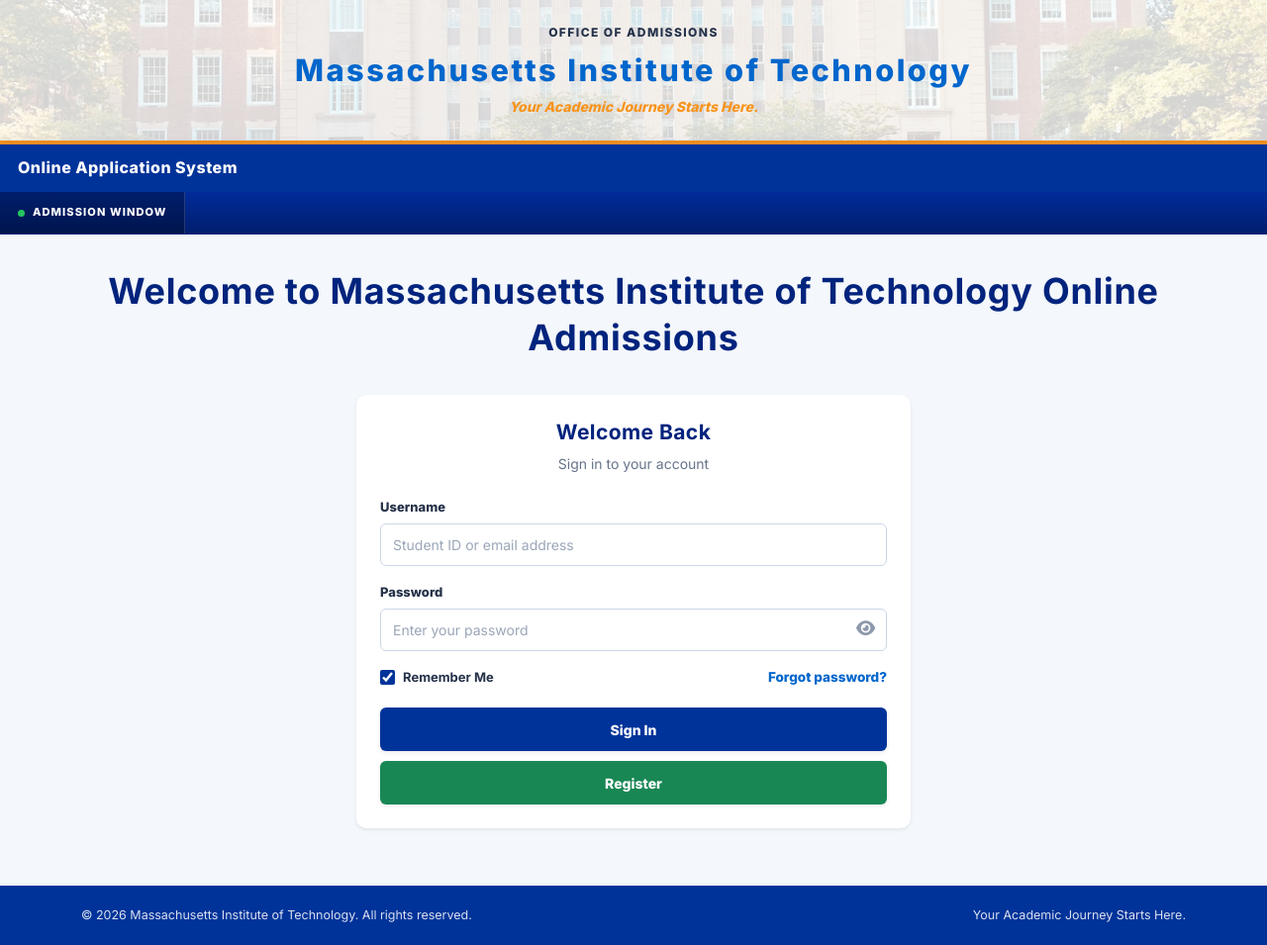
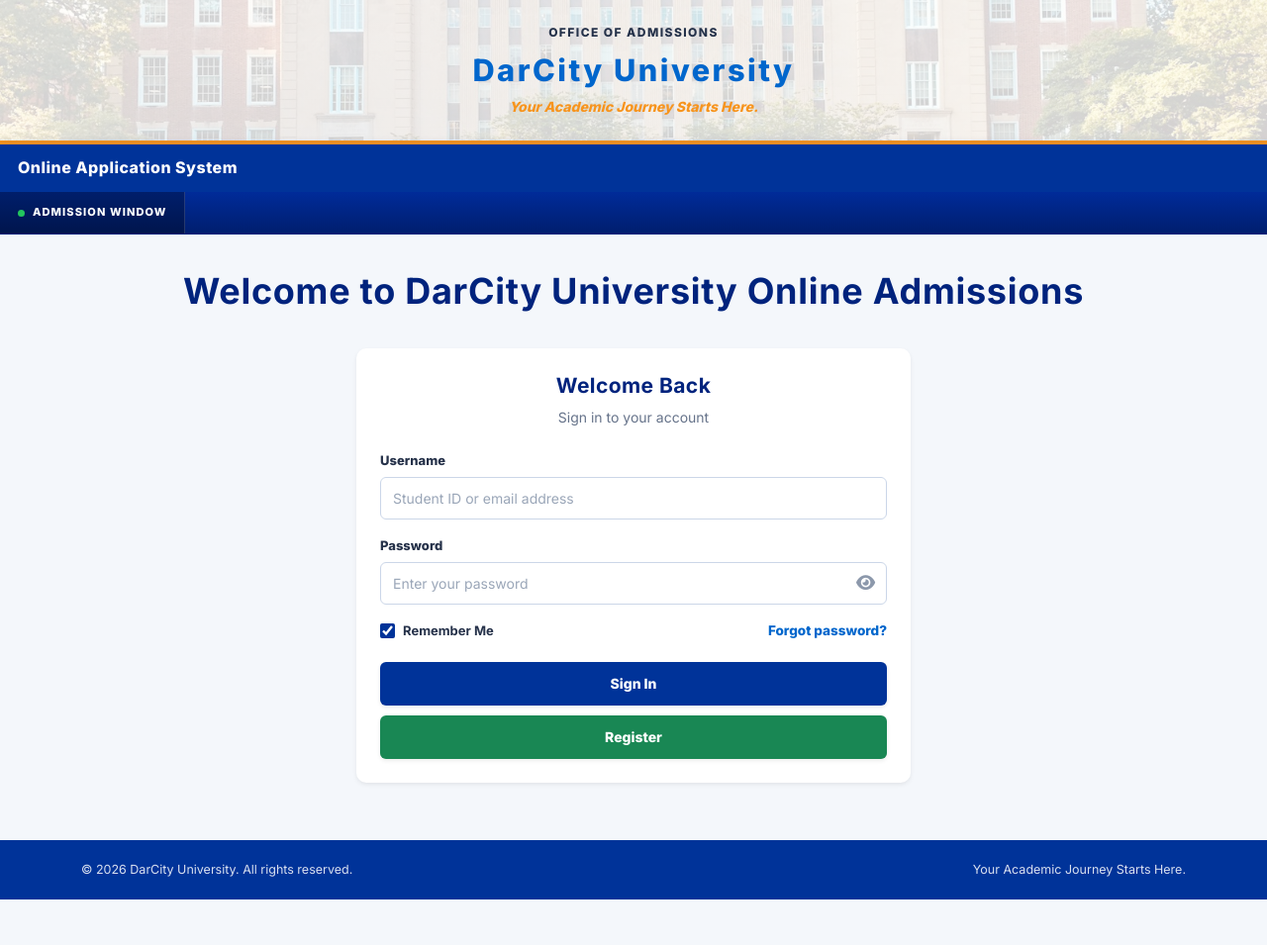
Before and after one commit to felix202422/Uni_Web_App, a plain HTML site: page index.html in a window 1280 px wide. Shown: the whole page at 99% size. After the commit the page ends 909 px from the top, so only its background shows below. Drawn offline with nearby package versions, Linux system fonts and the light colour scheme.

Commit message:
Rebrand portal to DarCity University

```diff
--- a/index.html
+++ b/index.html
@@ -4,8 +4,8 @@
   <meta charset="UTF-8">
   <meta name="viewport" content="width=device-width, initial-scale=1.0">
   <link rel="icon" href="images/favicon.svg" type="image/svg+xml">
-  <title>Massachusetts Institute of Technology | Online Application System</title>
-  <meta name="description" content="Massachusetts Institute of Technology online application portal. Your academic journey starts here.">
+  <title>DarCity University | Online Application System</title>
+  <meta name="description" content="DarCity University online application portal. Your academic journey starts here.">
   <link rel="stylesheet" href="https://cdnjs.cloudflare.com/ajax/libs/bootstrap/5.3.3/css/bootstrap.min.css">
   <link rel="preconnect" href="https://fonts.googleapis.com">
   <link rel="preconnect" href="https://fonts.gstatic.com" crossorigin>
@@ -25,7 +25,7 @@
 
           <div class="institution">
             <p class="institution-kicker">OFFICE OF ADMISSIONS</p>
-            <p class="institution-name">Massachusetts Institute of Technology</p>
+            <p class="institution-name">DarCity University</p>
             <p class="institution-motto">Your Academic Journey Starts Here.</p>
           </div>
 
@@ -55,7 +55,7 @@
         <section class="admission-section" id="admission-info" aria-labelledby="admission-title">
           <div class="page-heading text-center">
             <div>
-              <h1 id="admission-title">Welcome to Massachusetts Institute of Technology Online Admissions</h1>
+              <h1 id="admission-title">Welcome to DarCity University Online Admissions</h1>
             </div>
           </div>
         </section>
@@ -105,7 +105,7 @@
 
     <footer class="portal-footer">
       <div class="container footer-inner">
-        <p>&copy; 2026 Massachusetts Institute of Technology. All rights reserved.</p>
+        <p>&copy; 2026 DarCity University. All rights reserved.</p>
         <p>Your Academic Journey Starts Here.</p>
       </div>
     </footer>
```
Also changed, not shown: application.html (+4 -4 lines), register.html (+4 -4 lines), 1 other file.
